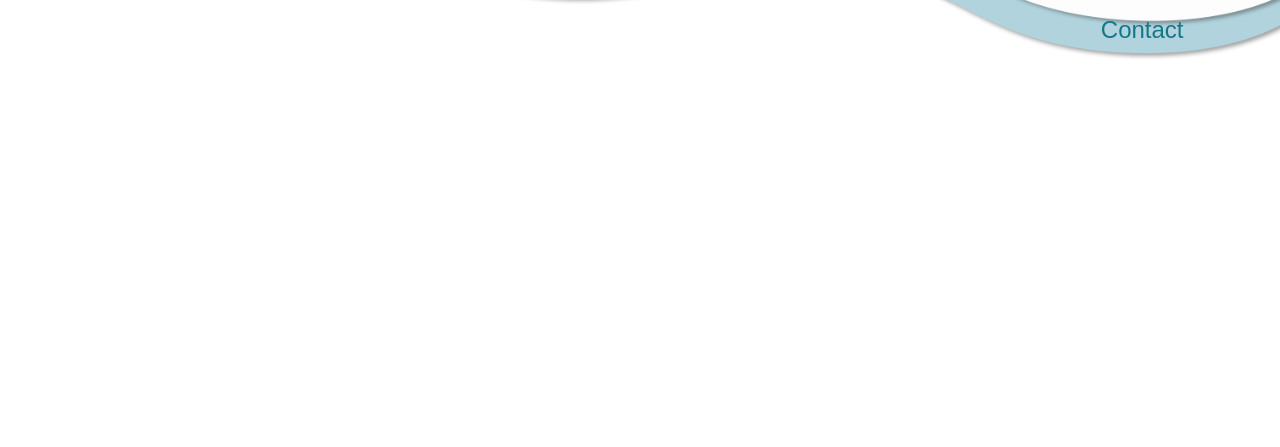
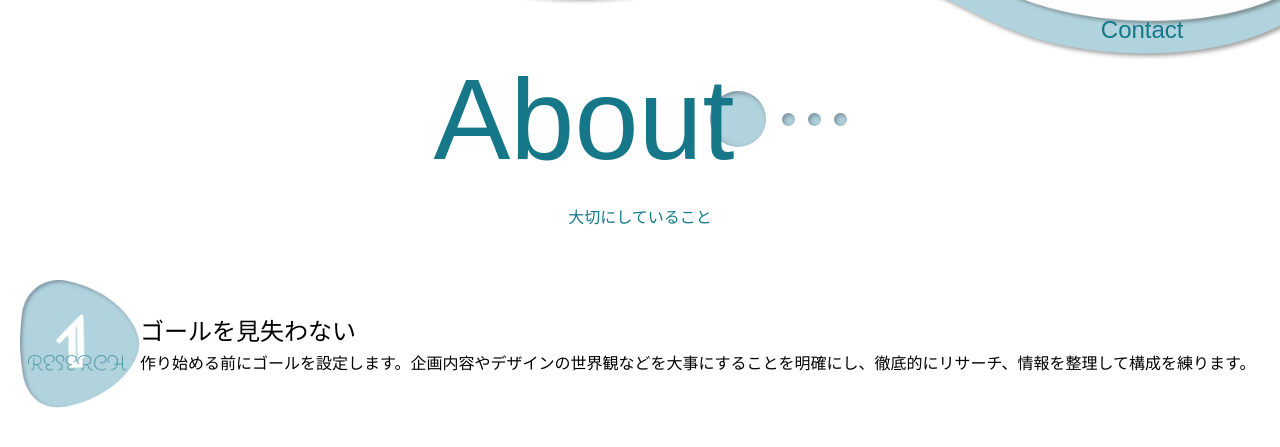
Before and after one commit to zaki358/nao-portfolio, a website built with webpack: page src/index.html in a window 1280 px wide. Shown: the part 259-706 px from the top of the page. Built offline with nearby package versions, Linux system fonts and the light colour scheme; a web font is replaced by a local one.

Commit message:
about作成

```diff
--- a/src/index.html
+++ b/src/index.html
@@ -7,6 +7,9 @@
   <meta name="viewport" content="width=device-width, initial-scale=1.0">
   <title>front-page</title>
   <link rel="stylesheet" href="https://use.typekit.net/ffe5yoz.css">
+  <link rel="preconnect" href="https://fonts.googleapis.com">
+  <link rel="preconnect" href="https://fonts.gstatic.com" crossorigin>
+  <link href="https://fonts.googleapis.com/css2?family=Noto+Sans+JP:wght@300;400;700&display=swap" rel="stylesheet">
   <script>
     (function (d) {
       var config = {
@@ -45,7 +48,8 @@
           alt="">
       </div>
       <nav class="p-header__nav">
-        <button class="p-header__close--btn c-btn__nav--close"><img src="<%= require('./images/header_nav_btn_close.svg') %>" alt=""></button>
+        <button class="p-header__close--btn c-btn__nav--close"><img
+            src="<%= require('./images/header_nav_btn_close.svg') %>" alt="メニュー閉じるアイコン"></button>
         <div class="p-header__menu">
           <ul class="p-header__list">
             <li class="p-header__item"><a class="c-font__list--header" href="">Top</a></li>
@@ -58,10 +62,31 @@
         </div>
 
       </nav>
-      <button class="p-header__open--btn"><img class="c-btn__nav--open" src="<%= require('./images/header_nav_btn.svg') %>" alt=""></button>
+      <button class="p-header__open--btn"><img class="c-btn__nav--open"
+          src="<%= require('./images/header_nav_btn.svg') %>" alt="メニュー開くアイコン"></button>
     </header>
     <main class="l-main">
-
+      <section class="p-about__container">
+        <div class="p-about__heading">
+          <h2 class="p-about__title--font c-font__heading--about">About</h2>
+          <div class="p-about__title--circle--large c-circle--large"></div>
+          <div class="p-about__title--circle--small">
+            <div class="c-circle--small"></div>
+            <div class="c-circle--small"></div>
+            <div class="c-circle--small"></div>
+          </div>
+        </div>
+        <h3 class="p-about__sbu-heading c-font__sub-heading--about">大切にしていること</h3>
+        <article class="p-about__box">
+          <img class="p-about__icon c-icon__about c-icon__about" src="<%= require('./images/front-page_about_research.png') %>"
+            alt="Aboutアイコン1">
+          <div class="p-about__post">
+            <h3 class="p-post__heading--about c-font__heading--post">ゴールを見失わない</h3>
+            <p class="p-post__text--about c-font__text">
+              作り始める前にゴールを設定します。企画内容やデザインの世界観などを大事にすることを明確にし、徹底的にリサーチ、情報を整理して構成を練ります。</p>
+          </div>
+        </article>
+      </section>
     </main>
     <footer class="l-footer p-footer">
 
--- /dev/null
+++ b/src/scss/object/component/_circle.scss
@@ -0,0 +1,19 @@
+@use "../../foundation/mixin";
+@use "../../foundation/variables" as val;
+
+.c-circle {
+  &--large {
+    width: 56px;
+    height: 56px;
+    border-radius: 50%;
+    background-color: val.$mainColor;
+    box-shadow: inset 2px 2px 5px rgba(78, 86, 104, 0.55);
+  }
+  &--small {
+    width: 13px;
+    height: 13px;
+    border-radius: 50%;
+    background-color: val.$mainColor;
+    box-shadow: inset 2px 2px 5px rgba(78, 86, 104, 0.55);
+  }
+}
--- a/src/scss/object/component/_font.scss
+++ b/src/scss/object/component/_font.scss
@@ -4,7 +4,28 @@
 .c-font {
   &__list--header {
     @include mixin.coquette300;
+    font-size: 2.4rem;
     color: val.$fontMainColor;
+  }
+  &__heading--about {
+    @include mixin.coquette300;
+    font-size: 9vw;
+    color: val.$fontMainColor;
+  }
+  &__sub-heading--about {
+    @include mixin.gothic400;
+    font-size: 1.6rem;
+    color: val.$fontMainColor;
+  }
+  &__heading--post {
+    font-family: 'Noto Sans JP', sans-serif;
     font-size: 2.4rem;
+    font-weight: 100;
+  }
+  &__text {
+    font-family: 'Noto Sans JP', sans-serif;
+    font-size: 1.6rem;
+    font-weight: 100;
+    line-height: 2.8rem;
   }
 }
--- a/src/scss/object/component/_icon.scss
+++ b/src/scss/object/component/_icon.scss
@@ -0,0 +1,6 @@
+.c-icon {
+  &__about {
+    width: 120px;
+    height: auto;
+  }
+}
--- a/src/scss/object/project/_about.scss
+++ b/src/scss/object/project/_about.scss
@@ -0,0 +1,41 @@
+@use "../../foundation/mixin";
+@use "../../foundation/variables" as val;
+
+.p-about {
+  &__container {
+    padding: 0 20px;
+    margin-top: 100px;
+  }
+  &__heading {
+    display: flex;
+    justify-content: center;
+    align-items: center;
+  }
+  &__title--font {
+    position: relative;
+    z-index: 101;
+  }
+  &__title--circle--large {
+    position: relative;
+    z-index: 100;
+    margin-left: -25px;
+  }
+  &__title--circle--small {
+    width: 65px;
+    display: flex;
+    justify-content: space-between;
+    margin-left: 16px;
+  }
+  &__sbu-heading {
+    text-align: center;
+  }
+  &__box {
+    display: flex;
+    flex-direction: column;
+    align-items: center;
+    margin-top: 50px;
+    @include mixin.media(pc) {
+      flex-direction: row;
+    }
+  }
+}
--- a/src/scss/style.scss
+++ b/src/scss/style.scss
@@ -27,6 +27,7 @@
 @use "object/component/svg";
 @use "object/component/img";
 @use "object/component/btn";
+@use "object/component/circle";
 
 // -----------------------------------------------------------------
 // Project
```
Also changed, not shown: dist/css/style.css, dist/images/front-page_about_research.png (added), dist/index.html, 1 other file.
